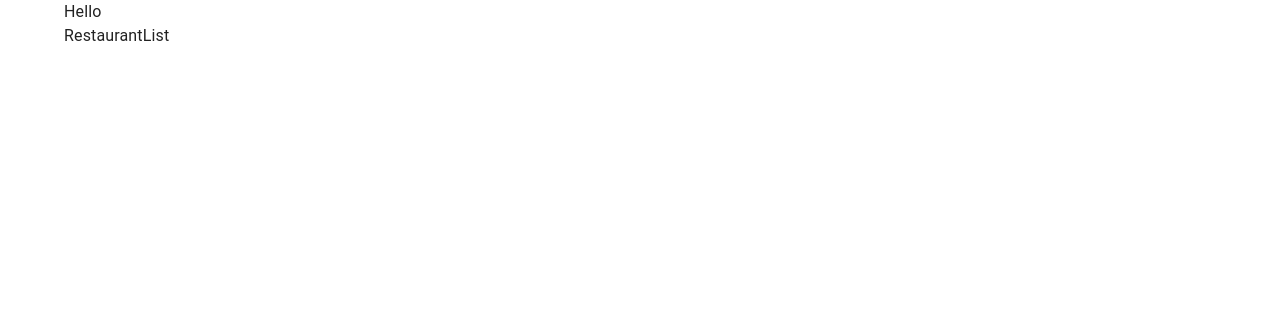
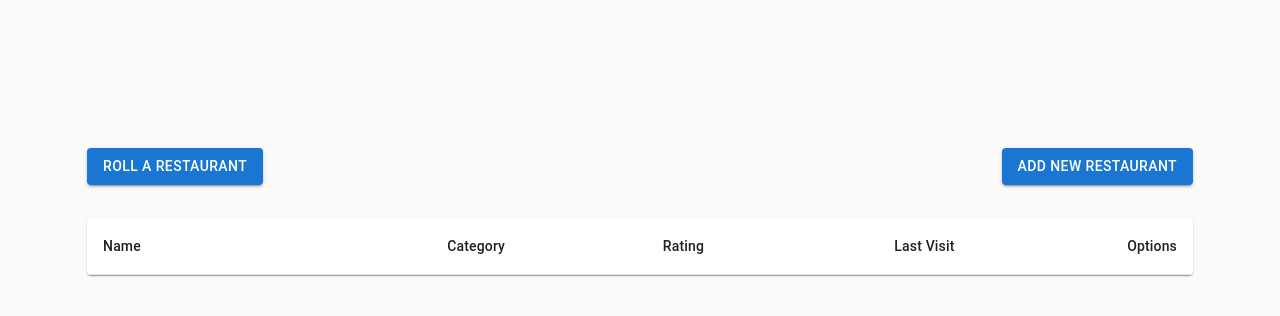
Before and after one commit to bdugg9119/quick-bite, a React (Vite) app in the folder client/: page / in a window 1280 px wide. Shown: the top 316 px of the page. Built offline with nearby package versions, Linux system fonts and the light colour scheme.

Commit message:
Basic Material Layout

```diff
--- a/client/index.html
+++ b/client/index.html
@@ -2,12 +2,11 @@
 <html lang="en">
   <head>
     <meta charset="UTF-8" />
-    <link rel="icon" type="image/svg+xml" href="/vite.svg" />
     <link rel="stylesheet" href="https://fonts.googleapis.com/icon?family=Material+Icons" />
     <meta name="viewport" content="width=device-width, initial-scale=1.0" />
-    <title>Vite + React + TS</title>
+    <title>Quick Bite</title>
   </head>
-  <body>
+  <body style="background-color:#fafafa;">
     <div id="root"></div>
     <script type="module" src="/src/main.tsx"></script>
   </body>
--- a/client/src/App.tsx
+++ b/client/src/App.tsx
@@ -1,4 +1,4 @@
-import {Container, CssBaseline} from '@mui/material';
+import {Box, Button, Container, CssBaseline} from '@mui/material';
 import {RestaurantList} from './components';
 
 function App() {
@@ -7,11 +7,16 @@ function App() {
     <div className="App">
       <CssBaseline />
       <Container maxWidth='lg'>
-        Hello
-        <RestaurantList />
+        <Box sx={{ display: 'flex', flexDirection: 'column', margin: '10% 2%' }}>
+          <Box sx={{ display: 'flex', justifyContent: 'space-between', margin: '3% 0' }}>
+            <Button variant='contained'>Roll A Restaurant</Button>
+            <Button variant='contained'>Add New Restaurant</Button>
+          </Box>
+          <RestaurantList />
+        </Box>
       </Container>
     </div>
-  )
-}
+  );
+};
 
-export default App
+export default App;
--- a/client/src/components/RestaurantList.tsx
+++ b/client/src/components/RestaurantList.tsx
@@ -1,8 +1,23 @@
-import React from 'react';
+import { Paper, Table, TableBody, TableCell, TableContainer, TableHead, TableRow } from "@mui/material";
 
 const RestaurantList = () => {
   return (
-    <div>RestaurantList</div>
+    <TableContainer component={Paper}>
+      <Table aria-label='A table containing a list of restaurants'>
+        <TableHead>
+          <TableRow>
+            <TableCell>Name</TableCell>
+            <TableCell align='right'>Category</TableCell>
+            <TableCell align='right'>Rating</TableCell>
+            <TableCell align='right'>Last Visit</TableCell>
+            <TableCell align='right'>Options</TableCell>
+          </TableRow>
+        </TableHead>
+        <TableBody>
+
+        </TableBody>
+      </Table>
+    </TableContainer>
   );
 };
 
--- a/client/src/components/RestaurantModal.tsx
+++ b/client/src/components/RestaurantModal.tsx
@@ -1,5 +1,3 @@
-import React from 'react';
-
 const RestaurantModal = () => {
   return (
     <div>RestaurantModal</div>
```
Also changed, not shown: client/src/static/types.ts (+5 -5 lines), 1 other file (tests, documents, lock files or other folders).
